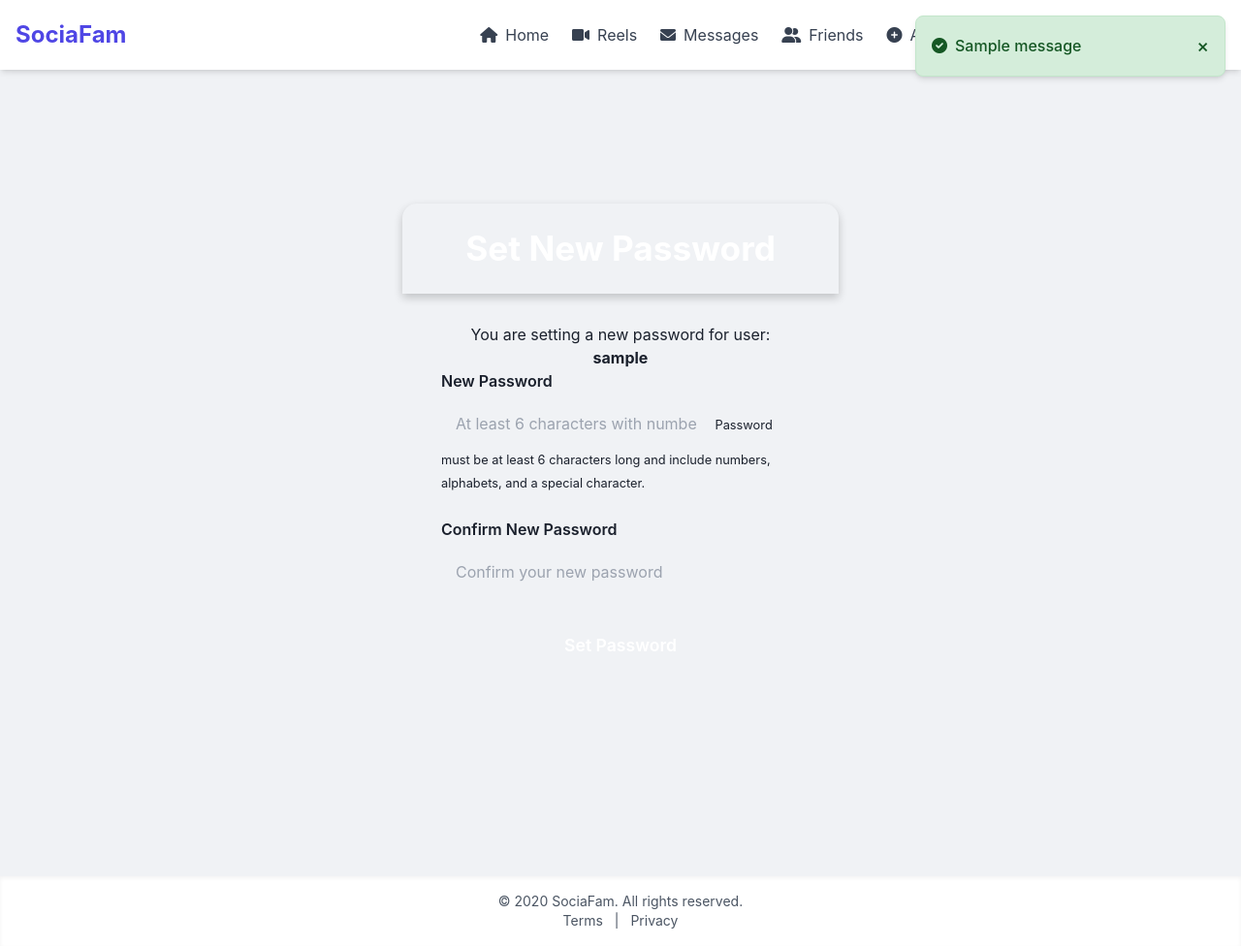
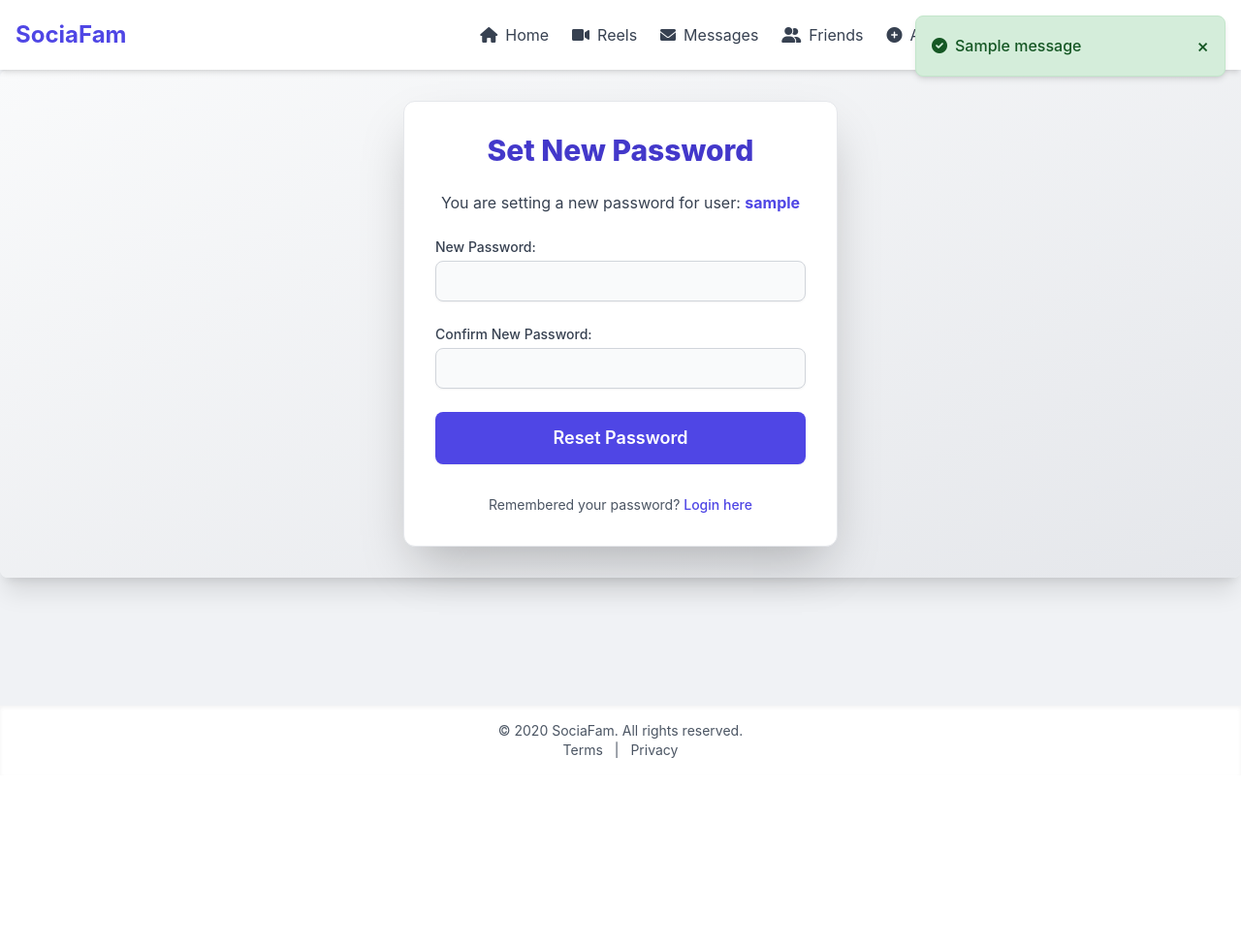
Before and after one commit to Hencheng2/sociafum, a Python web app: template templates/set_new_password.html in a window 1280 px wide. Shown: the whole page at 97% size. After the commit the page ends 782 px from the top, so only its background shows below. Run offline with Jinja, Linux system fonts and the light colour scheme; the template is opened without the code that fills it: most values are stand-ins (such as "Sample title", 1, 10 or a date in 2020); grey boxes marked "Sample" are stand-in pictures; one stand-in notice (Sample message) is shown; some libraries are stand-ins or nearby versions.

Commit message:
Update set_new_password.html

```diff
--- a/templates/set_new_password.html
+++ b/templates/set_new_password.html
@@ -3,195 +3,45 @@
 {% block title %}Set New Password{% endblock %}
 
 {% block content %}
-<style>
-    /* Custom styles for the Set New Password page */
-    body {
-        padding-top: 0;
-        padding-bottom: 0; /* No footer padding as it's a focused form page */
-        overflow-x: hidden;
-    }
+<div class="container mx-auto p-4 sm:p-6 lg:p-8 bg-gradient-to-br from-gray-50 to-gray-200 dark:from-gray-900 dark:to-gray-700 text-gray-900 dark:text-gray-100 rounded-lg shadow-xl flex-grow flex items-center justify-center">
+    <div class="max-w-md w-full bg-white dark:bg-gray-800 p-8 rounded-xl shadow-2xl border border-gray-200 dark:border-gray-700">
+        <h1 class="text-3xl font-extrabold text-center mb-6 text-indigo-700 dark:text-indigo-300">Set New Password</h1>
 
-    .set-password-container {
-        display: flex;
-        align-items: center;
-        justify-content: center;
-        min-height: 100vh; /* Full viewport height */
-        background-color: var(--background-light);
-        padding: 20px 15px;
-    }
+        <p class="text-center text-gray-700 dark:text-gray-300 mb-6">
+            You are setting a new password for user: <strong class="text-indigo-600 dark:text-indigo-400">{{ username }}</strong>
+        </p>
 
-    .set-password-card {
-        background-color: var(--card-background);
-        border-radius: 15px;
-        box-shadow: 0 8px 25px var(--shadow-strong);
-        padding: 40px;
-        max-width: 450px;
-        width: 100%;
-        text-align: center;
-    }
+        <form action="{{ url_for('set_new_password', unique_id=unique_id) }}" method="post" class="space-y-6">
+            <div>
+                <label for="new_password" class="block text-sm font-medium text-gray-700 dark:text-gray-300 mb-1">New Password:</label>
+                <input type="password" id="new_password" name="new_password" required
+                       class="w-full px-4 py-2 border border-gray-300 dark:border-gray-600 rounded-lg shadow-sm
+                              focus:outline-none focus:ring-2 focus:ring-indigo-500 focus:border-indigo-500
+                              bg-gray-50 dark:bg-gray-700 dark:text-gray-100 placeholder-gray-400 dark:placeholder-gray-500"
+                       aria-label="New Password">
+            </div>
 
-    .set-password-card-header {
-        background-color: var(--primary-color);
-        color: white;
-        padding: 20px;
-        border-top-left-radius: 15px;
-        border-top-right-radius: 15px;
-        margin: -40px -40px 30px -40px;
-        box-shadow: 0 4px 10px rgba(0,0,0,0.2);
-    }
+            <div>
+                <label for="confirm_password" class="block text-sm font-medium text-gray-700 dark:text-gray-300 mb-1">Confirm New Password:</label>
+                <input type="password" id="confirm_password" name="confirm_password" required
+                       class="w-full px-4 py-2 border border-gray-300 dark:border-gray-600 rounded-lg shadow-sm
+                              focus:outline-none focus:ring-2 focus:ring-indigo-500 focus:border-indigo-500
+                              bg-gray-50 dark:bg-gray-700 dark:text-gray-100 placeholder-gray-400 dark:placeholder-gray-500"
+                       aria-label="Confirm New Password">
+            </div>
 
-    .set-password-card-header h2 {
-        margin: 0;
-        font-weight: 700;
-        font-size: 2.2em;
-    }
+            <button type="submit"
+                    class="w-full flex justify-center py-3 px-4 border border-transparent rounded-lg shadow-sm
+                           text-lg font-semibold text-white bg-indigo-600 hover:bg-indigo-700
+                           focus:outline-none focus:ring-2 focus:ring-offset-2 focus:ring-indigo-500
+                           transition duration-300 ease-in-out transform hover:scale-105 active:scale-95">
+                Reset Password
+            </button>
+        </form>
 
-    .form-group {
-        margin-bottom: 25px;
-        text-align: left;
-    }
-
-    .form-label {
-        font-weight: 600;
-        color: var(--primary-text);
-        margin-bottom: 8px;
-        display: block;
-    }
-
-    .form-control {
-        border-radius: 10px;
-        padding: 12px 15px;
-        border: 1px solid var(--input-border-color);
-        background-color: var(--background-light);
-        color: var(--primary-text);
-    }
-    .form-control:focus {
-        border-color: var(--primary-color);
-        box-shadow: 0 0 0 0.2rem rgba(88, 129, 87, 0.25);
-    }
-
-    .btn-set-password {
-        background-color: var(--primary-color);
-        border-color: var(--primary-color);
-        color: white;
-        padding: 14px 25px;
-        border-radius: 25px;
-        font-size: 1.1em;
-        font-weight: 600;
-        width: 100%;
-        transition: background-color 0.2s ease, border-color 0.2s ease, transform 0.2s ease;
-    }
-    .btn-set-password:hover {
-        background-color: var(--primary-color-dark);
-        border-color: var(--primary-color-dark);
-        transform: translateY(-2px);
-    }
-
-    .alert-container {
-        margin-bottom: 20px;
-    }
-
-    /* Responsive adjustments */
-    @media (max-width: 768px) {
-        .set-password-card {
-            padding: 30px;
-        }
-        .set-password-card-header {
-            margin: -30px -30px 25px -30px;
-        }
-        .set-password-card-header h2 {
-            font-size: 2em;
-        }
-        .form-group {
-            margin-bottom: 20px;
-        }
-        .form-control {
-            padding: 10px 12px;
-        }
-        .btn-set-password {
-            padding: 12px 20px;
-            font-size: 1em;
-        }
-    }
-
-    @media (max-width: 480px) {
-        .set-password-card {
-            padding: 25px;
-            box-shadow: none;
-        }
-        .set-password-card-header {
-            margin: -25px -25px 20px -25px;
-            padding: 15px;
-        }
-        .set-password-card-header h2 {
-            font-size: 1.8em;
-        }
-        .form-group {
-            margin-bottom: 18px;
-        }
-        .form-label {
-            font-size: 0.9em;
-        }
-        .form-control {
-            padding: 9px 10px;
-            font-size: 0.9em;
-        }
-        .btn-set-password {
-            padding: 10px 18px;
-            font-size: 0.95em;
-        }
-    }
-</style>
-
-<div class="set-password-container">
-    <div class="set-password-card">
-        <div class="set-password-card-header">
-            <h2>Set New Password</h2>
+        <div class="mt-8 text-center text-sm text-gray-600 dark:text-gray-400">
+            Remembered your password? <a href="{{ url_for('login') }}" class="font-medium text-indigo-600 hover:text-indigo-500 dark:text-indigo-400 dark:hover:text-indigo-300">Login here</a>
         </div>
-
-        {# Flash messages container #}
-        {% with messages = get_flashed_messages(with_categories=true) %}
-            {% if messages %}
-                <div class="alert-container">
-                    {% for category, message in messages %}
-                        <div class="alert alert-{{ category }} alert-dismissible fade show" role="alert">
-                            {{ message | safe }}
-                            <button type="button" class="btn-close" data-bs-dismiss="alert" aria-label="Close"></button>
-                        </div>
-                    {% endfor %}
-                </div>
-            {% endif %}
-        {% endwith %}
-
-        <p class="text-center text-muted">You are setting a new password for user: <strong>{{ username }}</strong></p>
-
-        <form method="POST" action="{{ url_for('set_new_password', unique_id=unique_id) }}">
-            <div class="form-group">
-                <label for="new_password" class="form-label">New Password</label>
-                <input type="password" class="form-control" id="new_password" name="new_password" required minlength="6" placeholder="At least 6 characters with numbers, letters, special characters">
-                <small class="form-text text-muted text-start mt-2">Password must be at least 6 characters long and include numbers, alphabets, and a special character.</small>
-            </div>
-            <div class="form-group">
-                <label for="confirm_password" class="form-label">Confirm New Password</label>
-                <input type="password" class="form-control" id="confirm_password" name="confirm_password" required minlength="6" placeholder="Confirm your new password">
-            </div>
-            <button type="submit" class="btn btn-primary btn-set-password">Set Password</button>
-        </form>
     </div>
 </div>
-<script>
-    document.addEventListener('DOMContentLoaded', function() {
-        // Auto-hide flash messages
-        const flashMessages = document.querySelectorAll('.alert-container .alert');
-        flashMessages.forEach(function(flash) {
-            setTimeout(function() {
-                flash.style.opacity = '0';
-                flash.style.transition = 'opacity 0.5s ease-out';
-                setTimeout(function() {
-                    flash.remove();
-                }, 500);
-            }, 5000);
-        });
-    });
-</script>
 {% endblock %}
```
